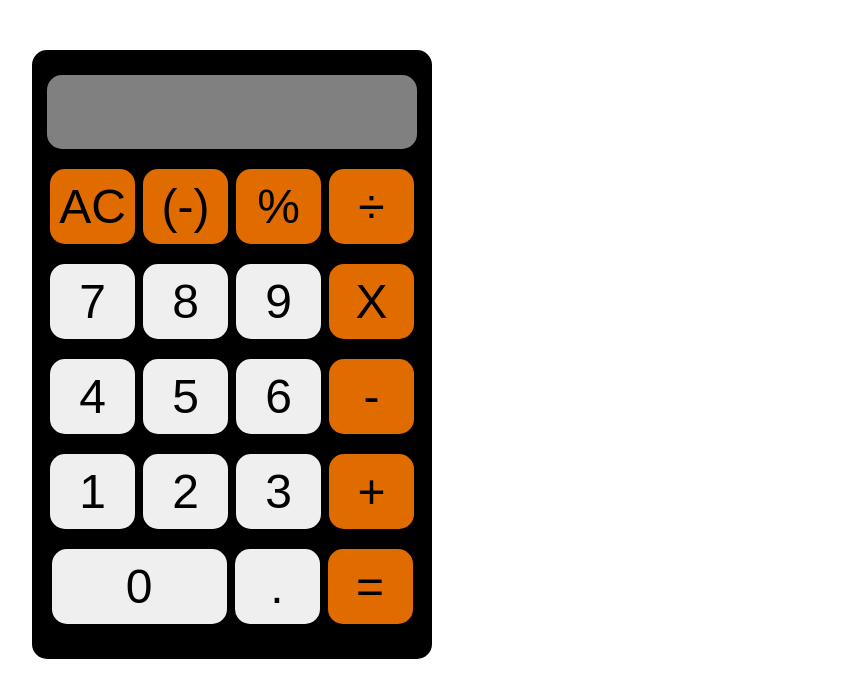
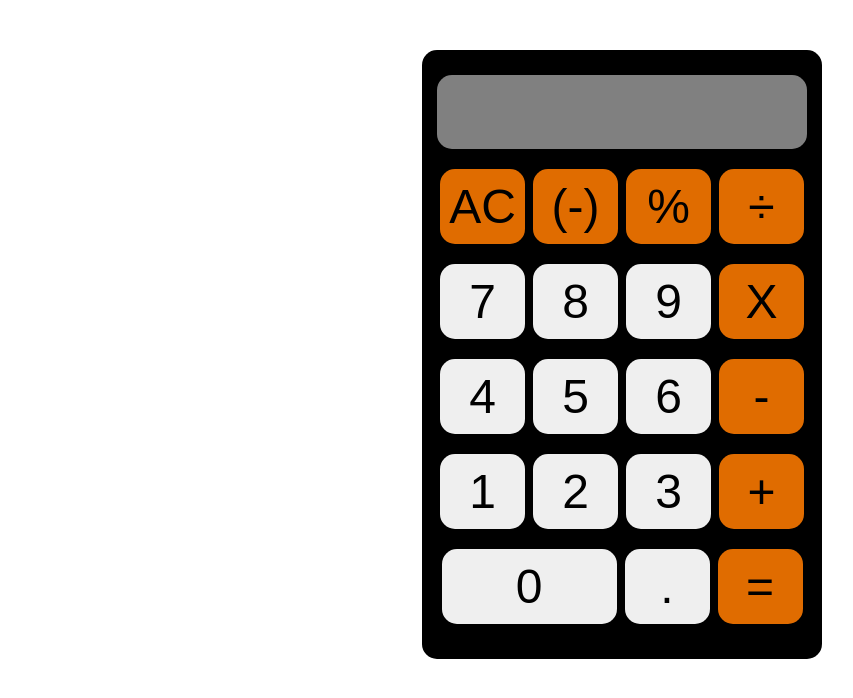
Before and after one commit to TheLoneHobbyist/Calculator, a plain HTML site: page index.html in a window 1280 px wide. Shown: the whole page, without its empty margins (18-871 px from the left). Drawn offline with Linux system fonts and the light colour scheme.

Commit message:
Update style.css
Added flex to the body and justified the calculator to center.

```diff
--- a/style.css
+++ b/style.css
@@ -2,7 +2,10 @@
     padding: 0;
     margin: 0;
 }
-
+body {
+    display: flex;
+    justify-content: center;
+}
 .container {
     background-color: black;
     margin: 50px;
```
